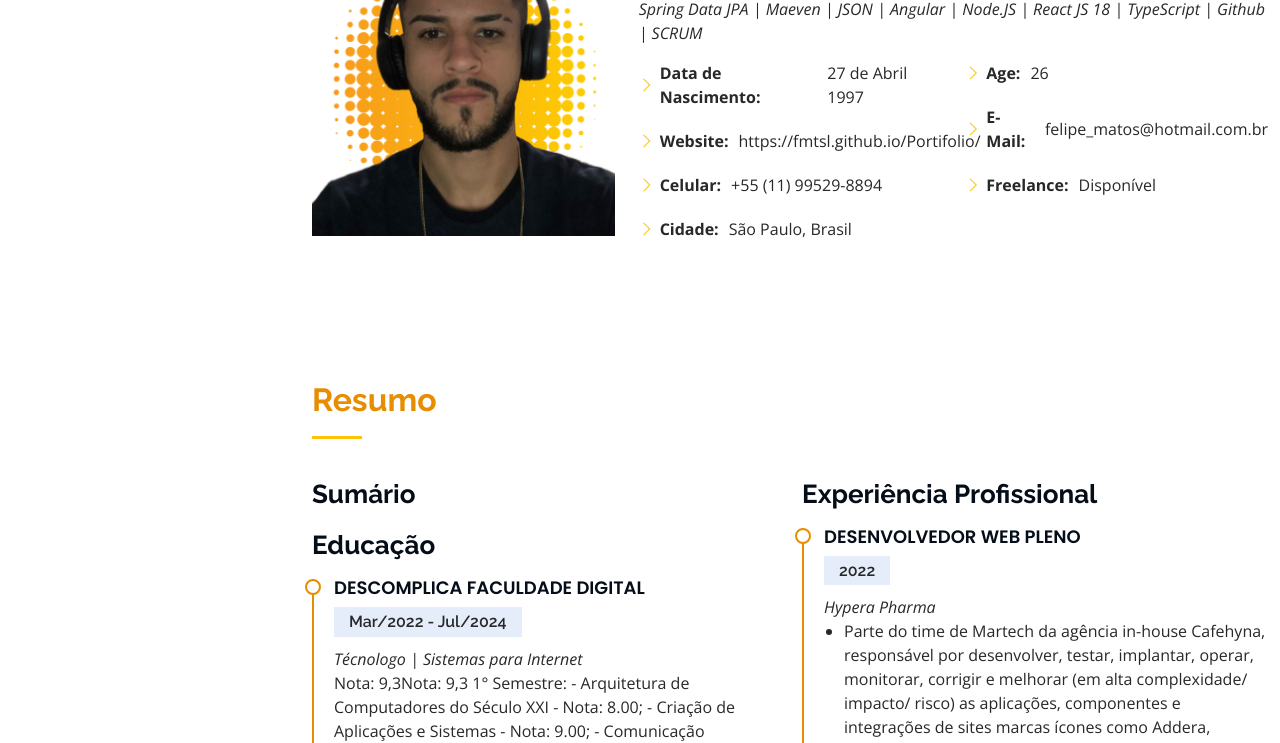
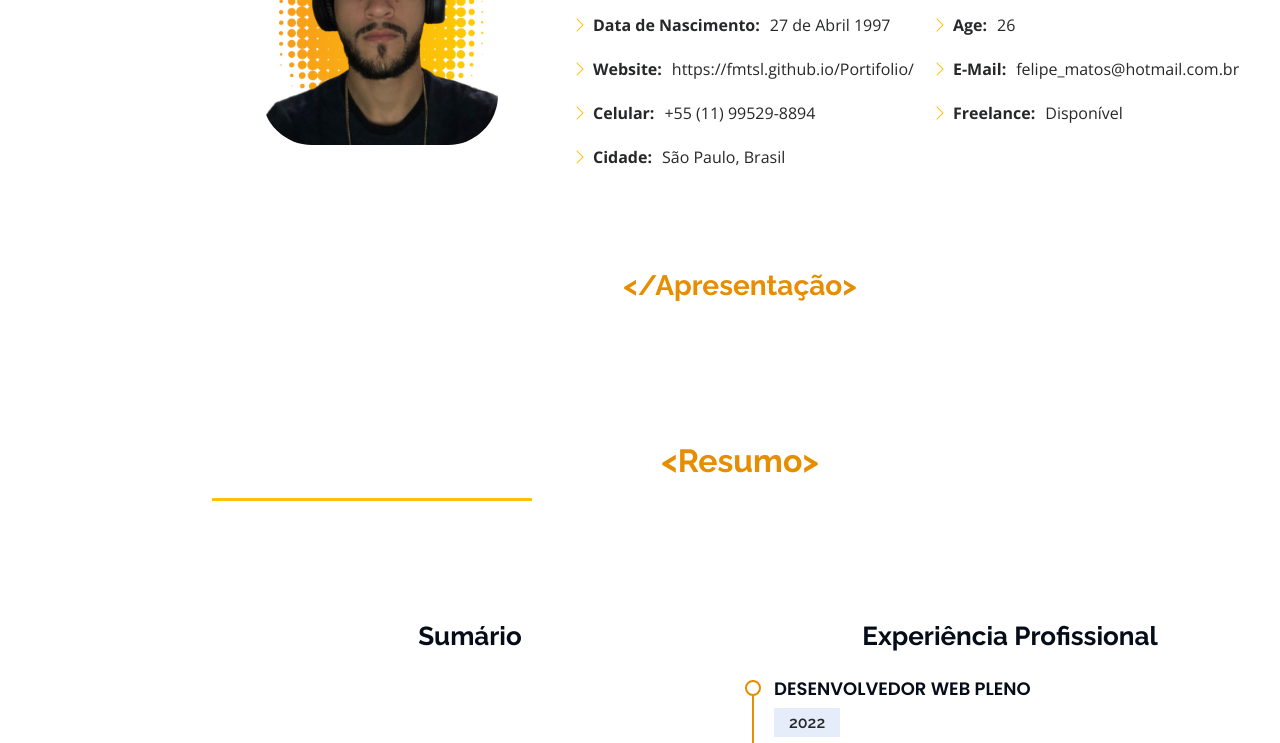
Before and after one commit to FMTSL/Portf-lio, a plain HTML site: page index.html in a window 1280 px wide. Shown: the part 1419-2162 px from the top of the page. Drawn offline with nearby package versions, Linux system fonts and the light colour scheme.

Commit message:
Alteração de subtitulos

```diff
--- a/assets/css/style.css
+++ b/assets/css/style.css
@@ -127,7 +127,7 @@ h6 {
 }
 
 #main {
-  margin-left: 300px;
+  margin-left: 200px;
 }
 
 @media (max-width: 1199px) {
@@ -319,21 +319,32 @@ section {
   padding-bottom: 20px;
   position: relative;
   color: #e78d00;
+  text-align: center;
 }
 
 .section-title h2::after {
   content: "";
   position: absolute;
   display: block;
-  width: 50px;
+  width: 20rem;
   height: 3px;
   background: #ffc107;
-  bottom: 0;
-  left: 0;
+  bottom: 0px;
+  left: 0rem;
 }
 
 .section-title p {
   margin-bottom: 0;
+  text-align: justify;
+}
+section > h3 {
+  margin-bottom: 10px;
+  padding-bottom: 10px;
+  position: relative;
+  color: #e78d00;
+  text-align: center;
+  padding-top: 5rem;
+  font-weight: bold;
 }
 
 /*--------------------------------------------------------------
@@ -502,6 +513,7 @@ section {
 
 .resume .resume-item ul li {
   padding-bottom: 10px;
+  text-align: justify;
 }
 
 .resume .resume-item:last-child {
@@ -518,6 +530,15 @@ section {
   top: 0;
   background: #fff;
   border: 2px solid #e78d00;
+}
+.resume h3 {
+  margin-bottom: 10px;
+  padding-bottom: 10px;
+  position: relative;
+  color: #e78d00;
+  text-align: center;
+  padding-top: 5rem;
+  font-weight: bold;
 }
 
 /*--------------------------------------------------------------
@@ -619,6 +640,15 @@ section {
 .portfolio .portfolio-wrap:hover .portfolio-links {
   opacity: 1;
   bottom: 0;
+}
+section#portfolio h3 {
+  margin-bottom: 10px;
+  padding-bottom: 10px;
+  position: relative;
+  color: #e78d00;
+  text-align: center;
+  padding-top: 5rem;
+  font-weight: bold;
 }
 
 /*--------------------------------------------------------------
@@ -1001,6 +1031,7 @@ section {
   transition: 0.4s;
   border-radius: 4px;
   background: #f1823e;
+  border-radius: 30px;
 }
 
 .contact .php-email-form button[type=submit]:hover {
@@ -1101,3 +1132,8 @@ section {
   justify-content: center;
   grid-gap: 10px;
 }
+
+.foto-apresentacao {
+  width: 70%;
+  border-radius: 50px;
+}
--- a/index.html
+++ b/index.html
@@ -52,7 +52,7 @@
       <nav id="navbar" class="nav-menu navbar">
         <ul>
           <li><a href="#hero" class="nav-link scrollto active"><i class="bx bx-home"></i> <span>Início</span></a></li>
-          <li><a href="#about" class="nav-link scrollto"><i class="bx bx-user"></i> <span>Sobre Mim</span></a></li>
+          <li><a href="#about" class="nav-link scrollto"><i class="bx bx-user"></i> <span>Apresentação:</span></a></li>
           <li><a href="#resume" class="nav-link scrollto"><i class="bx bx-file-blank"></i> <span>Resumo</span></a></li>
           <!-- <li><a href="#blog" class="nav-link scrollto"><i class="bx bxl-blogger"></i> <span>Blog</span></a></li> -->
           <li><a href="#portfolio" class="nav-link scrollto"><i class="bx bx-book-content"></i> <span>Portfólio</span></a></li>
@@ -75,12 +75,12 @@
 
   <main id="main">
 
-    <!-- ======= Seção Sobre Mim ======= -->
+    <!-- ======= Seção Apresentação: ======= -->
     <section id="about" class="about">
       <div class="container">
 
         <div class="section-title">
-          <h2>Sobre Mim:</h2>
+          <h2>&lt;Apresentação&gt;</h2>
           <p>Olá, sou Felipe, tenho 26 anos, moro em São Paulo e atualmente atuo como Desenvolvedor Web Pleno com foco em PHP e MySQL (HTML5 + CSS3 + Javascript + Bootstrap) e Desenvolvedor Full Stack Java (Spring Boot + Angular + TypeScript + Node.js). Sou técnico em Análise e Desenvolvimento de Sistemas (Etec - Dr. Emílio Hernandez Aguilar), Desenvolvedor Web Fullstack Java Júnior formado pelo Bootcamp da Generation Brazil, atualmente cursando duas graduações de ensino superior: Sistemas Para Internet e Análise e Desenvolvimento de Sistemas, ambas pela Faculdade Digital Descomplica. Recentemente fui aprovado no processo seletivo da Ada Tech em parceria com o IFood, onde estou cursando um Bootcamp com todo foco em Front-End.
 
             Trabalho com o desenvolvimento de aplicações e sites (aplicações web, criação/manutenção de APIs REST, criação/modelagem/manutenção de Bancos de Dados) utilizando tecnologias/frameworks em JAVA e PHP.
@@ -90,9 +90,9 @@
             Detenho conhecimentos em metodologia ágil SCRUM, Spring Framework, Angular, React, Bootstrap, Banco de Dados MySQL e SQL, JavaScript, TypeScript, Node.js, Docker e venho aprimorando meus conhecimentos em Cloud Computing, tendo como objetivo inicial ter a certificação AWS Certified Cloud Practitioner. </p>
         </div>
 
-        <div class="row">
+        <div class="row text-center">
           <div class="col-lg-4" data-aos="fade-right">
-            <img src="assets/img/perfil.png" class="img-fluid" alt="">
+            <img src="assets/img/perfil.png" class="img-fluid foto-apresentacao" alt="foto-apresentacao">
           </div>
           <div class="col-lg-8 pt-4 pt-lg-0 content" data-aos="fade-left">
             <h3>Desenvolvedor Web.</h3>
@@ -117,15 +117,12 @@
                 </ul>
               </div>
             </div>
-            <!-- <p>
-              Officiis eligendi itaque labore et dolorum mollitia officiis optio vero. Quisquam sunt adipisci omnis et ut. Nulla accusantium dolor incidunt officia tempore. Et eius omnis.
-              Cupiditate ut dicta maxime officiis quidem quia. Sed et consectetur qui quia repellendus itaque neque. Aliquid amet quidem ut quaerat cupiditate. Ab et eum qui repellendus omnis culpa magni laudantium dolores.
-            </p> -->
           </div>
         </div>
+      </div>
+      <h3>&lt;/Apresentação&gt;</h3>
+    </section><!-- End About Section -->
 
-      </div>
-    </section><!-- End About Section -->
 
     <!-- ======= Seção de Curiosidades ======= -->
     <!-- <section id="facts" class="facts">
@@ -248,7 +245,7 @@
       <div class="container">
 
         <div class="section-title">
-          <h2>Resumo</h2>
+          <h2>&lt;Resumo&gt;</h2>
           <!-- <p>Magnam dolores commodi suscipit. Necessitatibus eius consequatur ex aliquid fuga eum quidem. Sit sint consectetur velit. Quisquam quos quisquam cupiditate. Et nemo qui impedit suscipit alias ea. Quia fugiat sit in iste officiis commodi quidem hic quas.</p>
         </div> -->
 
@@ -360,8 +357,8 @@
 
           </div>
         </div>
-
       </div>
+      <h3>&lt;/Resumo&gt;</h3>
     </section><!-- Fim Seção Resumo -->
 
     <!-- <section id="blog" class="blog">
@@ -382,7 +379,7 @@
       <div class="container">
 
         <div class="section-title">
-          <h2>Portfólio</h2>
+          <h2>&lt;Portfólio&gt;</h2>
           <p>Nesta seção separei projetos que atuei, especificando as tecnologias utilizadas em cada uma delas.  </p>
         </div>
 
@@ -438,9 +435,8 @@
               </div>
             </div>
           </div>
-
         </div>
-
+        <h3>&lt;/Portfólio&gt;</h3>
       </div>
     </section><!-- End Portfolio Section -->
 
@@ -499,7 +495,7 @@
       <div class="container">
 
         <div class="section-title">
-          <h2>Recomendações</h2>
+          <h2>&lt;Recomendações&gt;</h2>
         </div>
 
         <div class="testimonials-slider swiper" data-aos="fade-up" data-aos-delay="100">
@@ -571,8 +567,8 @@
           </div>
           <div class="swiper-pagination"></div>
         </div>
-
       </div>
+      <h3>&lt;/Recomendações&gt;</h3>
     </section><!-- Fim seção de recomendações -->
 
     <!-- ======= Seção de Contatos ======= -->
@@ -580,7 +576,7 @@
       <div class="container">
 
         <div class="section-title">
-          <h2>Contato</h2>
+            <h2>&lt;Contato&gt;</h2>
           <p>Caso desejar, pode entrar em contato comigo através do meu número de telefone, WhatsApp, E-mail ou se preferir, pode prencher o formulário que irei retornar assim que possível.</p>
         </div>
 
@@ -643,8 +639,8 @@
             </form>
           </div>
         </div>
-
       </div>
+      <h3>&lt;/Contato&gt;</h3>
     </section><!-- Fim Seção de Contato -->
 
   </main><!-- End #main -->
```
